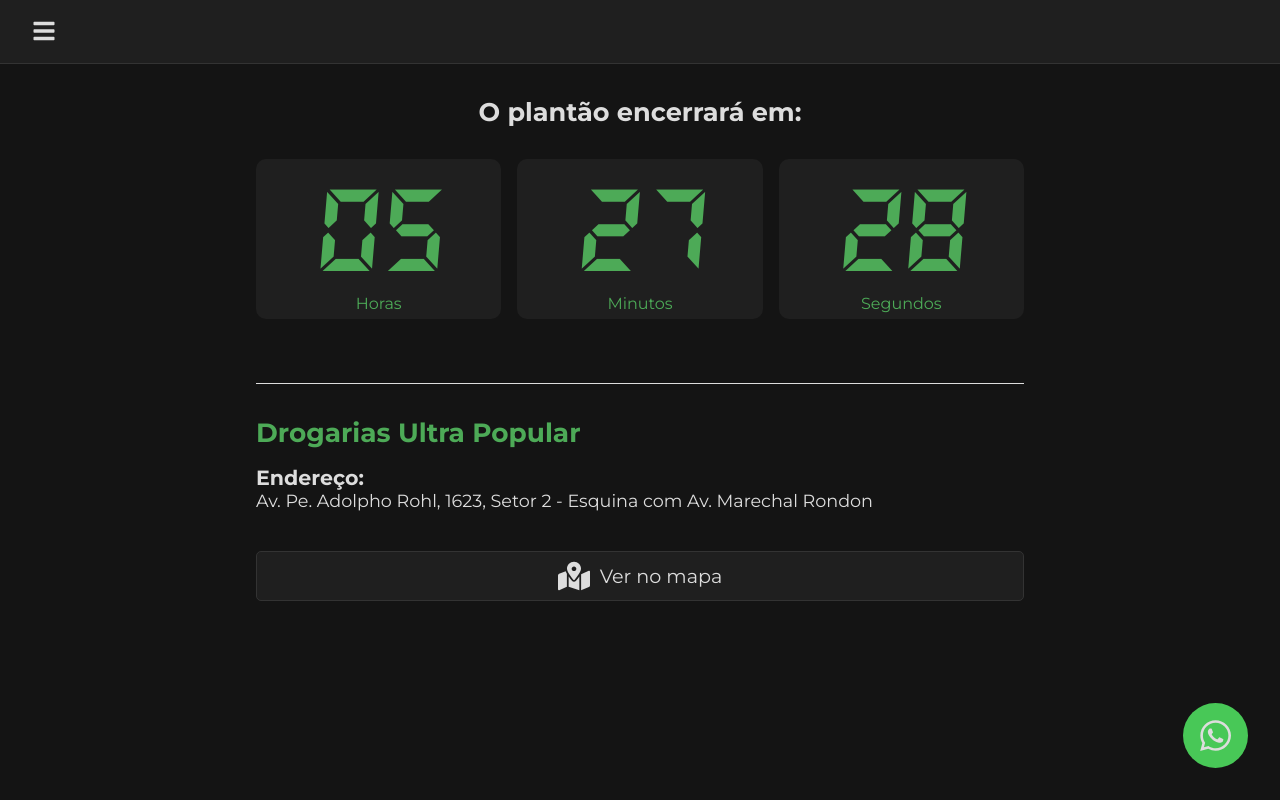
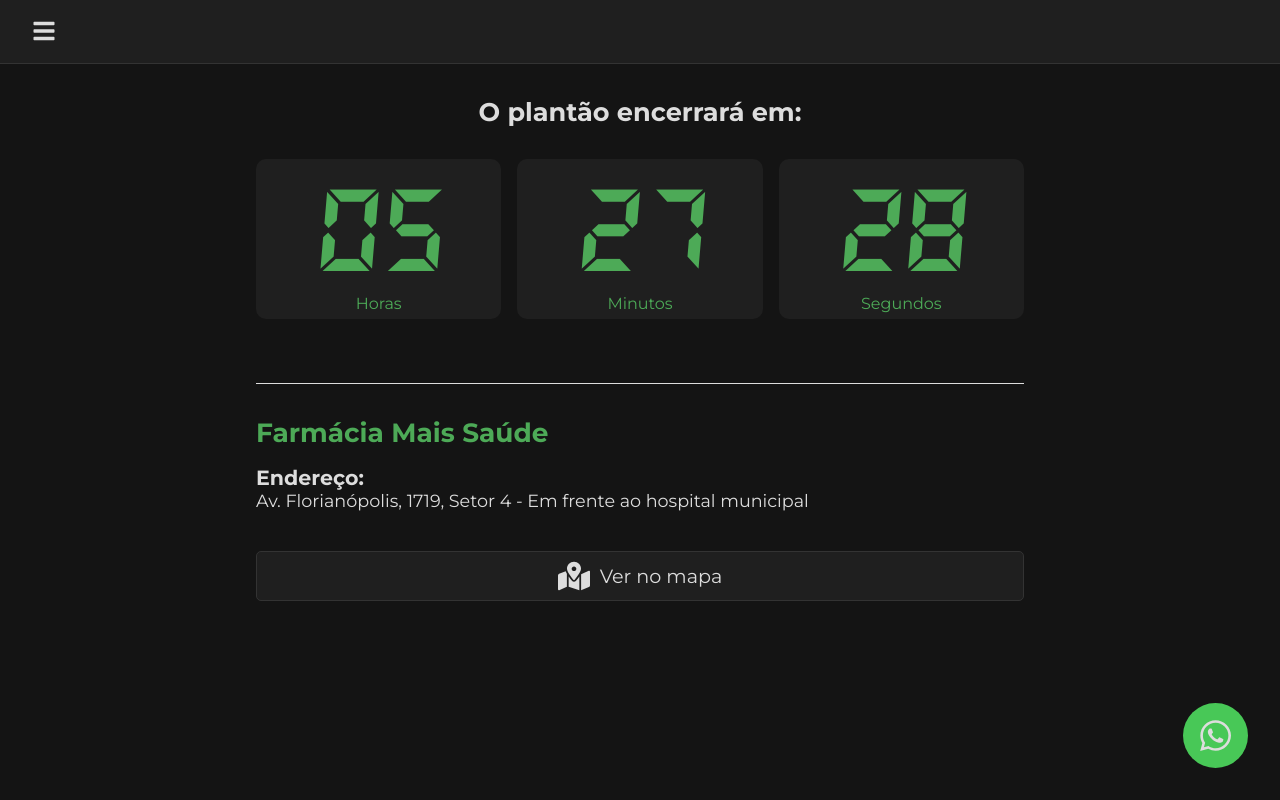
Before and after one commit to JoiaribeAlves/duty, a React (Vite) app: page / in a window 1280 px wide. Built offline with nearby package versions, Linux system fonts and the light colour scheme.

Commit message:
Atualiza a farmacia de plantão

```diff
--- a/src/components/main/index.tsx
+++ b/src/components/main/index.tsx
@@ -9,14 +9,14 @@ import { Layout } from "../Layout";
 import styles from "./Styles.module.scss";
 
 const data = {
-	name: "Drogarias Ultra Popular",
-	telephone: "5569993042139",
+	name: "Farmácia Mais Saúde",
+	telephone: "6935210000",
 	address: {
-		street: "Av. Pe. Adolpho Rohl",
-		number: 1623,
-		district: "Setor 2",
-		complement: "Esquina com Av. Marechal Rondon",
-		maps: "https://goo.gl/maps/Soz3buK4ByKgtmyj9",
+		street: "Av. Florianópolis",
+		number: 1719,
+		district: "Setor 4",
+		complement: "Em frente ao hospital municipal",
+		linkToMaps: "",
 	},
 };
 
@@ -40,7 +40,7 @@ export function Main() {
 	const currentHours = now.getHours();
 	const currentMinutes = now.getMinutes();
 	const currentMonth = now.getMonth() + 1;
-	let nextDuty = new Timer("2022-08-03T07:00:00");
+	let nextDuty = new Timer("2022-08-06T07:00:00");
 
 	// if (now.getHours() < 22) {
 	// 	nextDuty = new Timer(`${now.getFullYear()}-${currentMonth < 9 ? "0"+currentMonth : currentMonth}-${now.getDate()}T22:00:00 GMT-0400`);
@@ -114,7 +114,7 @@ export function Main() {
 					</p>
 
 					<a
-						href={data.address.maps}
+						href={data.address.linkToMaps}
 						target="_blank"
 						className={styles.maps}
 						title="Ver no mapa"
```
